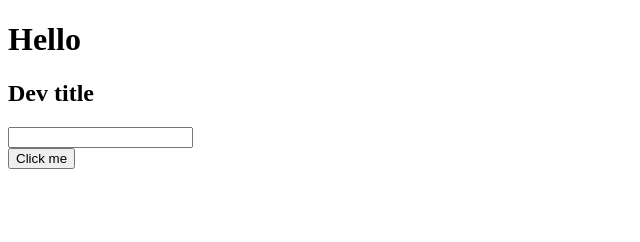
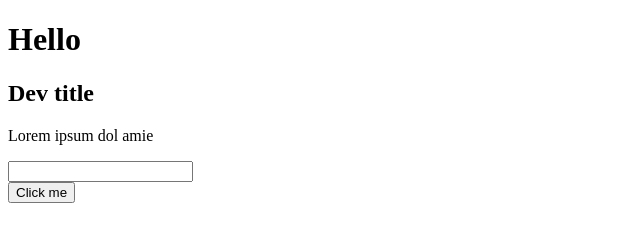
Before and after one commit to darkhan-rauanovich/sultan-darik, a plain HTML site: page index.html in a window 1280 px wide. Shown: the whole page, without its empty margins (0-640 px from the left). Drawn offline with Linux system fonts and the light colour scheme.

Commit message:
addParagraph

```diff
--- a/index.html
+++ b/index.html
@@ -10,6 +10,7 @@
 <body>
   <h1>Hello</h1>
   <h2>Dev title</h2>
+  <p>Lorem ipsum dol amie</p>
   <form>
     <input />
   </form>
```
